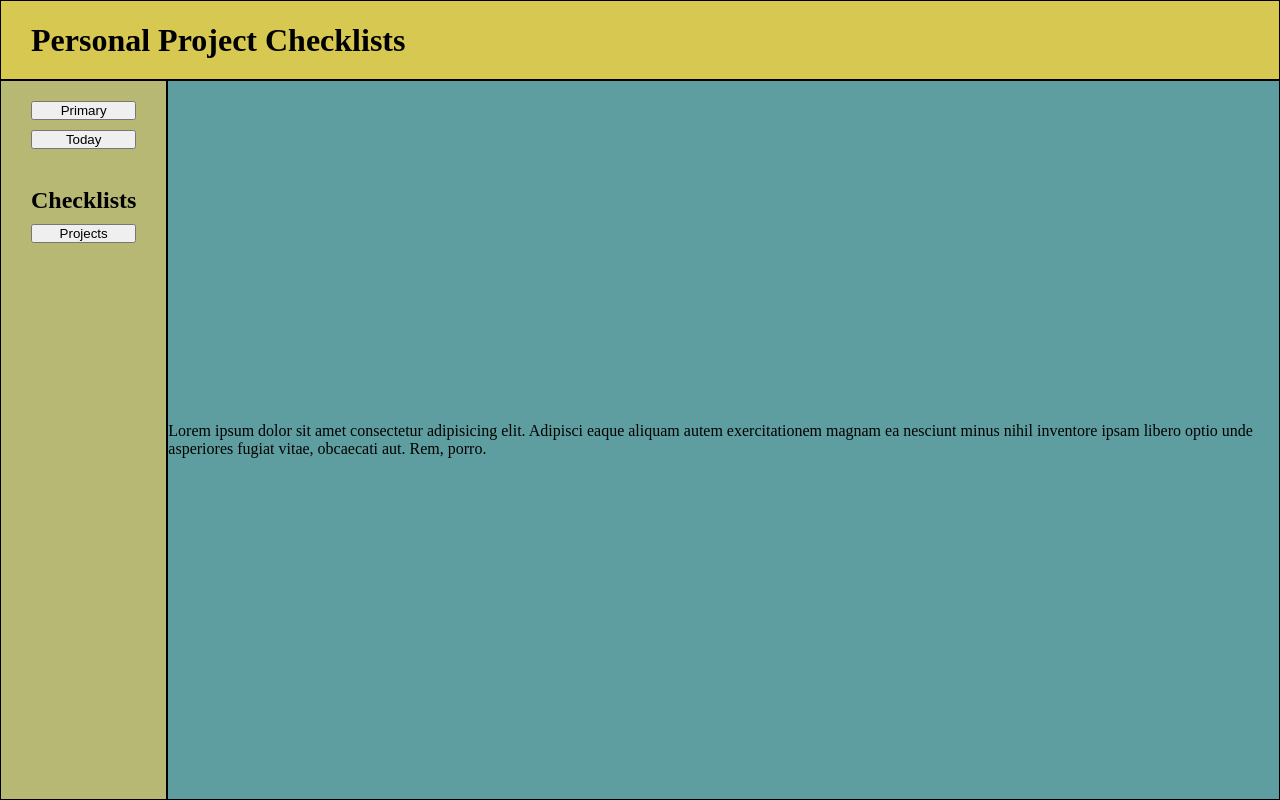
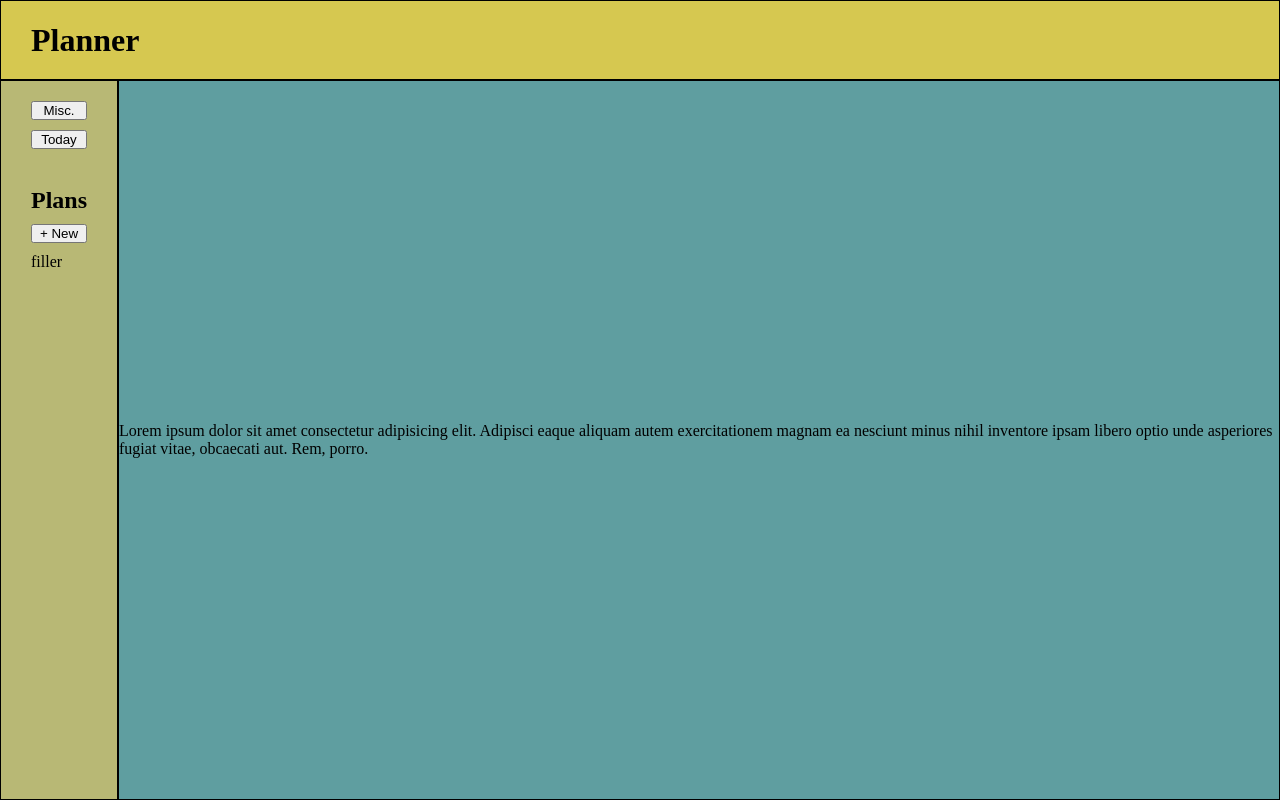
Before and after one commit to stvdeshon/To-Do-List, a website: page dist/index.html in a window 1280 px wide. Drawn offline with Linux system fonts and the light colour scheme.

Commit message:
Organize class names

```diff
--- a/dist/index.html
+++ b/dist/index.html
@@ -10,17 +10,18 @@
 </head>
 <body>
     <header>
-        <h1>Personal Project Checklists</h1>
+        <h1>Planner</h1>
     </header>
     <main>
         <div id="sidebar">
-                <button class="side primary">Primary</button>
+                <button class="side misc">Misc.</button>
                 <button class="side today">Today</button>
                 <br>
-                <h2>Checklists</h2>
-                <button class="side projects">Projects</button>
+                <h2>Plans</h2>
+                <button class="side plans">+ New</button>
+                <div class="new-plans">filler</div>
         </div>
-        <div id="project-panel">Lorem ipsum dolor sit amet consectetur adipisicing elit.
+        <div id="plans-panel">Lorem ipsum dolor sit amet consectetur adipisicing elit.
             Adipisci eaque aliquam autem exercitationem magnam ea nesciunt minus nihil
             inventore ipsam libero optio unde asperiores fugiat vitae, obcaecati aut.
             Rem, porro.</div>
--- a/dist/style.css
+++ b/dist/style.css
@@ -36,7 +36,7 @@ main {
     background-color: #b8b875;
 }
 
-#project-panel {
+#plans-panel {
     border: 1px solid black;
     width: 100%;
     display: flex;
```
